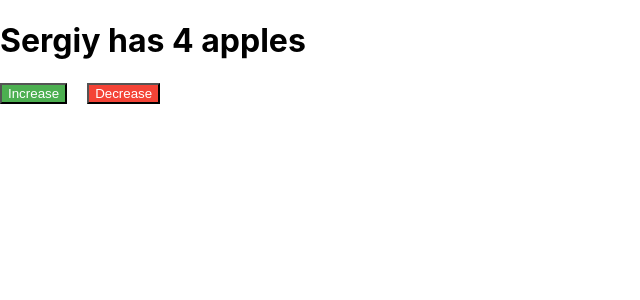
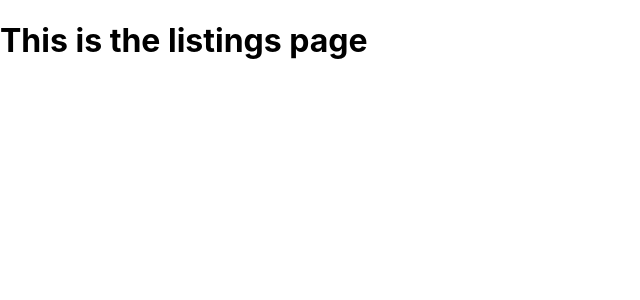
Before and after one commit to SergiyKochenko/Django-React-Build-a-Location-Based-Real-Estate-Website, a React (Create React App) app in the folder frontend/: page /listings in a window 1280 px wide. Shown: the top 300 px of the page, without its empty margins (0-640 px from the left). Built offline with nearby package versions, Linux system fonts and the light colour scheme.

Commit message:
Installed react-router-dom and Added Navigation to pages Home, Login & Listings

```diff
--- a/frontend/package.json
+++ b/frontend/package.json
@@ -9,6 +9,7 @@
     "@testing-library/user-event": "^13.5.0",
     "react": "^19.0.0",
     "react-dom": "^19.0.0",
+    "react-router-dom": "^7.3.0",
     "react-scripts": "5.0.1",
     "web-vitals": "^2.1.4"
   },
--- a/frontend/src/App.js
+++ b/frontend/src/App.js
@@ -1,24 +1,20 @@
-import logo from './logo.svg'
-import './App.css'
-import SecondComponent from './Components/SecondComponent'
+import { BrowserRouter, Route, Routes } from 'react-router-dom'
 import React from 'react'
-import AppleComponent from './Components/AppleComponent'
-import Fruit from './Components/Fruit'
 
- const   theFruits = [
- {id: 1, name: "Apple", color: "red"},
- {id: 2, name: "Orange", color: "orange"},
- {id: 3, name: "Banana", color: "yellow"},
- {id: 4, name: "Kiwi", color: "green"},
- {id: 5, name: "Mango", color: "red"},
- {id: 6, name: "Avocado", color: "green"},
- ]
+// Components
+import Home from './Components/Home'
+import Login from './Components/Login'
+import Listings from './Components/Listings'
 
 function App () {
-  return(
-    <>
-      <AppleComponent />
-    </>
+  return (
+    <BrowserRouter>
+      <Routes>
+        <Route path='/' element={<Home/>} />
+        <Route path='/login' element={<Login/>} />
+        <Route path='/listings' element={<Listings/>} />
+      </Routes>
+    </BrowserRouter>
   )
 }
 
--- a/frontend/src/Components/AppleComponent.js
+++ b/frontend/src/Components/AppleComponent.js
@@ -1,7 +1,7 @@
 import React, { useState } from 'react'
 
 function AppleComponent () {
-  const [numberOfApples, setNumberOfApples] = useState(1 + 3)
+  const [numberOfApples, setNumberOfApples] = useState(1 + 2)
 
   function AppleDisplay (numberOfApples) {
     if (numberOfApples === 0 || numberOfApples === 1) {
@@ -18,13 +18,37 @@ function AppleComponent () {
   function decreaseApples(){
     setNumberOfApples((currentValue) => currentValue -1)
   }
+
+  function TooManyApplesDisplay () {
+    if (numberOfApples > 10){
+    return <h1>Sergiy has too many apples</h1>
+    }else{
+      return <h1>Sergiy has a reasonable amount of apples</h1>
+    }
+  }
   return (
     <>
     <div>
       <h1>{AppleDisplay(numberOfApples)}</h1>
     </div>
     <button onClick={increaseApples} className='add-btn'>Increase</button>
-    <button onClick={decreaseApples} className='decrease-btn'>Decrease</button>
+    <button
+      style={{display: numberOfApples <= 0 ? 'none' : ''}}
+      onClick={decreaseApples}
+      className='decrease-btn'
+      >
+        Decrease
+        </button>
+
+
+
+{
+  /* {TooManyApplesDisplay()}  */
+}
+
+
+{numberOfApples > 10 ? <h1>Sergiy has too many apples</h1> : <h1>Sergiy has a reasonable amount of apples</h1>}
+
     </>
   )
 }
--- a/frontend/src/Components/Fruit.js
+++ /dev/null
@@ -1,7 +0,0 @@
-import React from 'react'
-
-function Fruit (props) {
-  return <h1>This is a {props.color} {props.name}</h1>
-}
-
-export default Fruit
--- /dev/null
+++ b/frontend/src/Components/Home.js
@@ -0,0 +1,11 @@
+import React from 'react'
+
+function Home () {
+  return (
+    <div>
+      <h1>This is the home page</h1>
+    </div>
+  )
+}
+
+export default Home
--- /dev/null
+++ b/frontend/src/Components/Listings.js
@@ -0,0 +1,11 @@
+import React from 'react'
+
+function Listings () {
+  return (
+    <div>
+      <h1>This is the listings page</h1>
+    </div>
+  )
+}
+
+export default Listings
--- /dev/null
+++ b/frontend/src/Components/Login.js
@@ -0,0 +1,11 @@
+import React from 'react'
+
+function Login () {
+  return (
+    <div>
+      <h1>This is the login page</h1>
+    </div>
+  )
+}
+
+export default Login
--- a/frontend/src/Components/SecondComponent.js
+++ /dev/null
@@ -1,7 +0,0 @@
-import React from 'react'
-
-function SecondComponent () {
-  return <h1>This is My Second Component</h1>
-}
-
-export default SecondComponent
```
Also changed, not shown: frontend/src/Components/TestComponent.js (deleted, +0 -11 lines), 1 other file (tests, documents, lock files or other folders).
